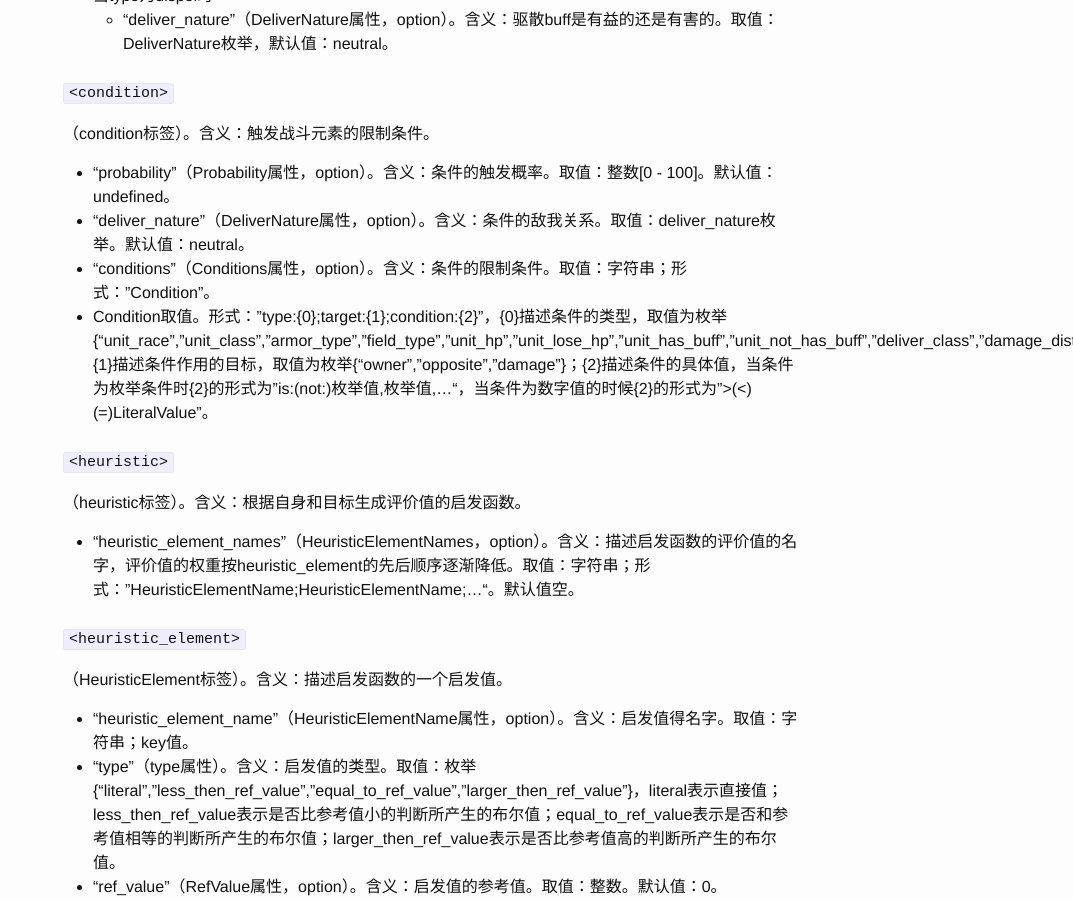
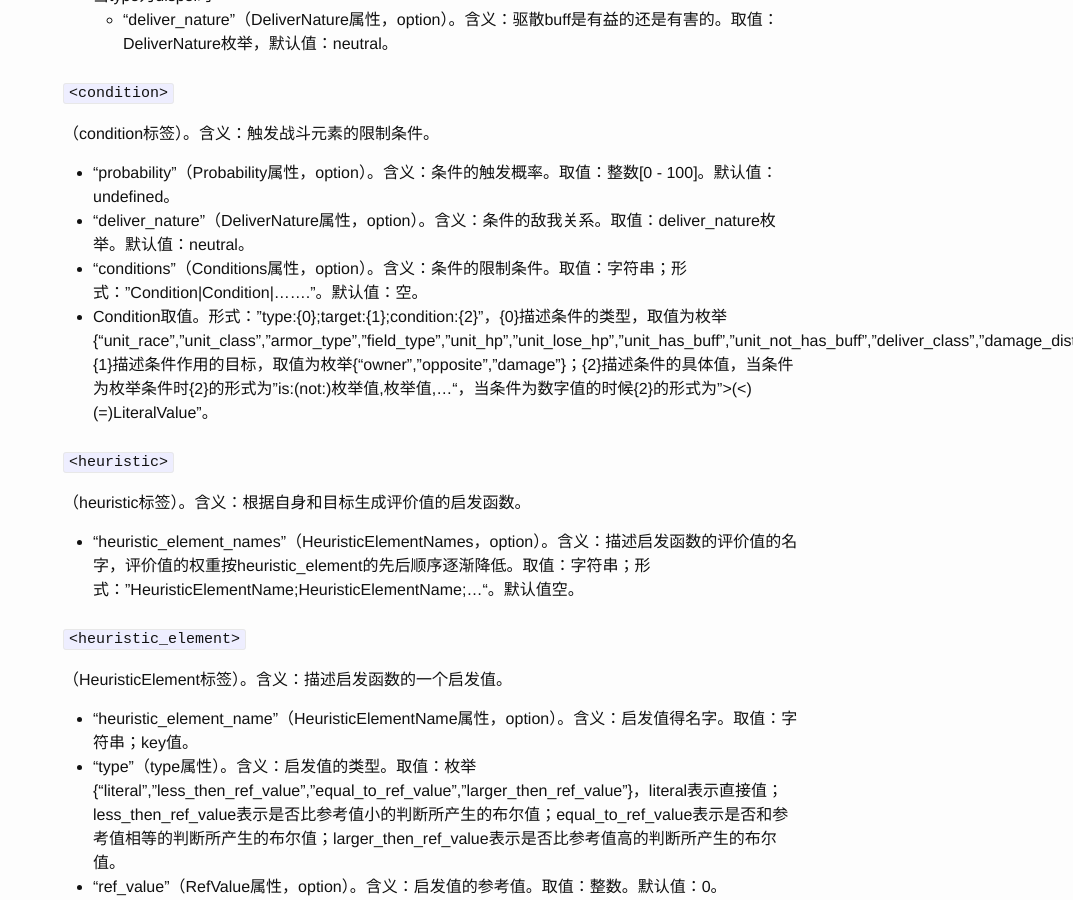
Before and after one commit to mofishorg/underworld_config_doc, a Jekyll site: the page built from _posts/2016-06-03-techtree-doc.markdown, in a window 1280 px wide and 900 px high, scrolled down 11149 px. Shown: the whole window, without its empty margins (207-1280 px from the left). Built offline with Jekyll 4.4.1, drawn with Linux system fonts in a browser that asks for light colours.

Commit message:
test markdown

```diff
--- a/_posts/2016-06-03-techtree-doc.markdown
+++ b/_posts/2016-06-03-techtree-doc.markdown
@@ -387,7 +387,7 @@
 
   * "probability"（Probability属性，option）。含义：条件的触发概率。取值：整数[0 - 100]。默认值：undefined。
   * "deliver_nature"（DeliverNature属性，option）。含义：条件的敌我关系。取值：deliver_nature枚举。默认值：neutral。
-  * "conditions"（Conditions属性，option）。含义：条件的限制条件。取值：字符串；形式："Condition"。
+  * "conditions"（Conditions属性，option）。含义：条件的限制条件。取值：字符串；形式："Condition\|Condition\|......."。默认值：空。
   * Condition取值。形式："type:{0};target:{1};condition:{2}"，{0}描述条件的类型，取值为枚举{"unit_race","unit_class","armor_type","field_type","unit_hp","unit_lose_hp","unit_has_buff","unit_not_has_buff","deliver_class","damage_distance"}；{1}描述条件作用的目标，取值为枚举{"owner","opposite","damage"}；{2}描述条件的具体值，当条件为枚举条件时{2}的形式为"is:(not:)枚举值,枚举值,..."，当条件为数字值的时候{2}的形式为">(<)(=)LiteralValue"。
 
 
```
